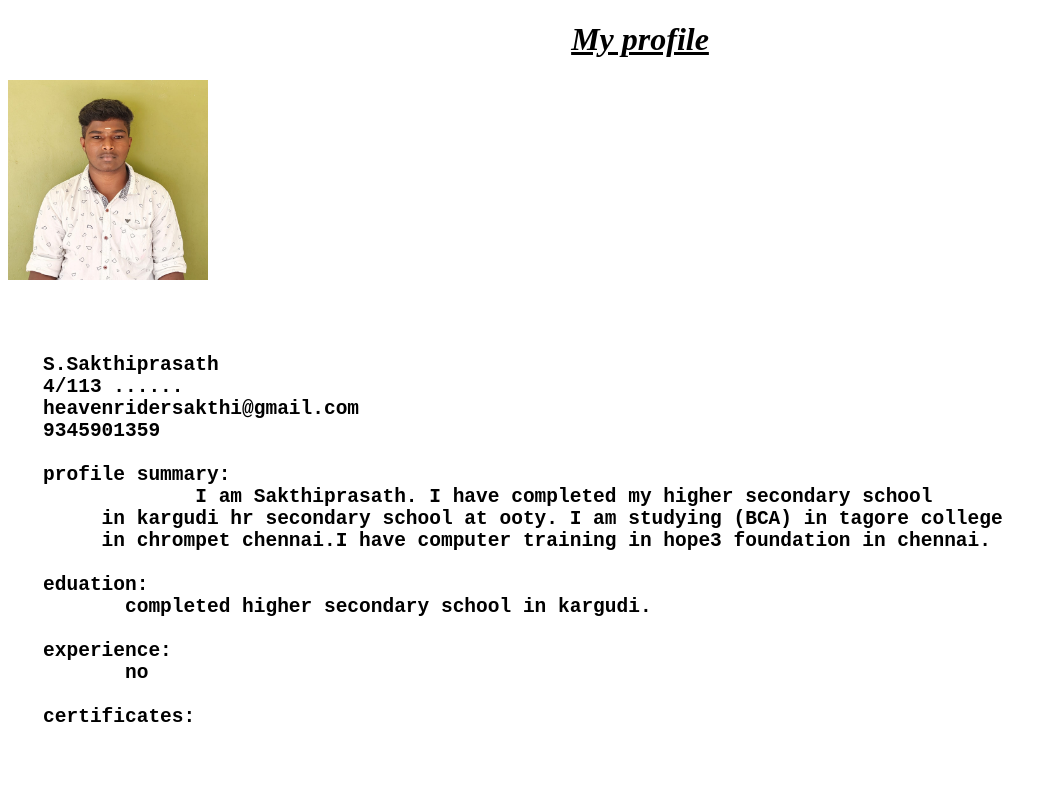
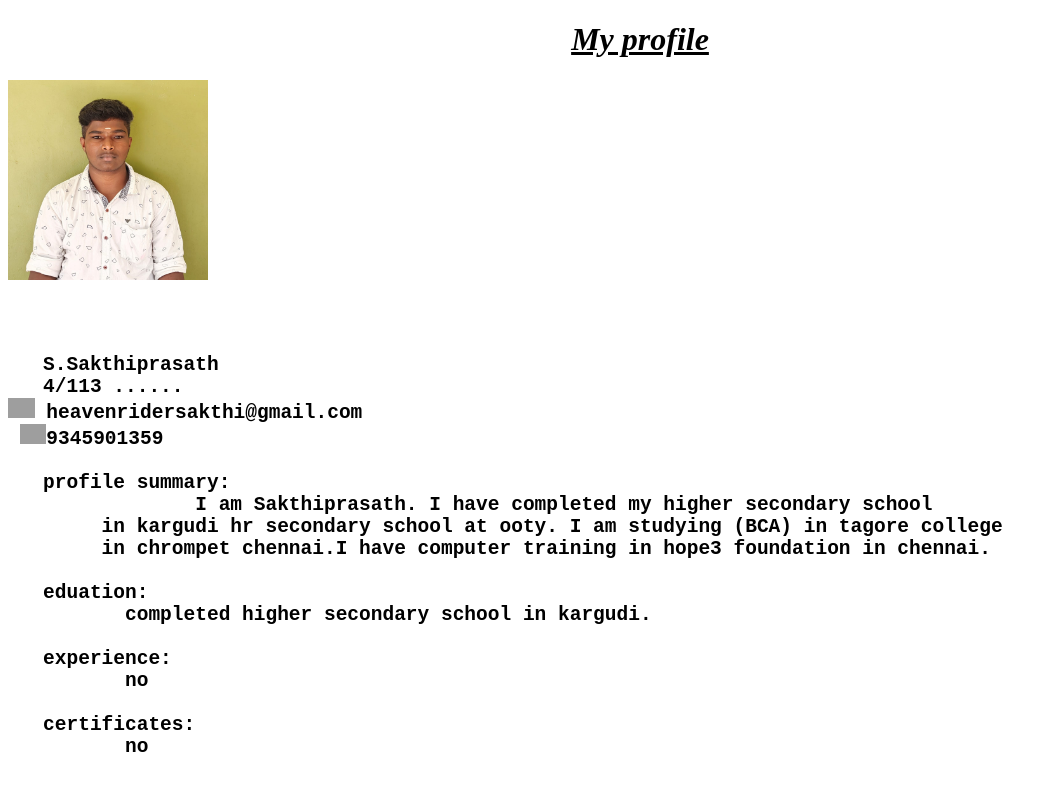
Before and after one commit to universalkingofooty/html_homework, a plain HTML site: page my profile.html in a window 1280 px wide. Shown: the whole page, without its empty margins (0-1057 px from the left). Drawn offline with Linux system fonts and the light colour scheme; grey boxes are pictures that could not be loaded.

Commit message:
my profile

```diff
--- a/my profile.html
+++ b/my profile.html
@@ -22,8 +22,8 @@
 
    S.Sakthiprasath
    4/113 ......
-   heavenridersakthi@gmail.com
-   9345901359
+<img src="https://th.bing.com/th/id/OIP.ZYBoGvR_bfdiAQLZZpVHQAHaFj?pid=ImgDet&rs=1" height="20px"> heavenridersakthi@gmail.com
+ <img src="https://www.airtighttestingstaffordshire.co.uk/wp-content/uploads/2019/09/call-icon-1720x1720.jpg" height="20px">9345901359
 
    profile summary:
                 I am Sakthiprasath. I have completed my higher secondary school
@@ -37,7 +37,7 @@
           no
 
    certificates:
-
+          no
 
 
 </pre>
```
Also changed, not shown: my form.html (+1 -1 lines).
